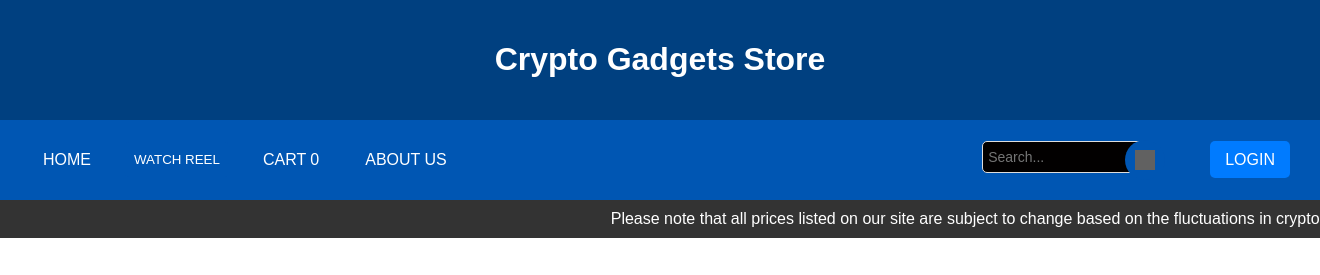
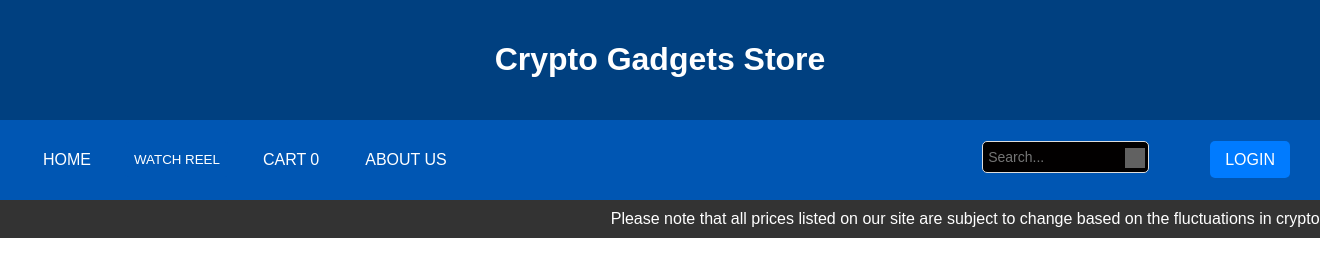
Before and after one commit to Zohaibmaher/Crypto-Elec-Gadgets-Store, a PHP site: page / in a window 1320 px wide. Shown: the top 275 px of the page. Run offline with PHP 8.4, Linux system fonts and the light colour scheme; grey boxes are pictures that could not be loaded.

Commit message:
Update styles.css

```diff
--- a/styles.css
+++ b/styles.css
@@ -87,28 +87,6 @@ nav ul.right {
     cursor: pointer;
 }
 
-.search-icon {
-    width: 20px;
-    height: 20px;
-    filter: invert(100%); /* Ensure the icon is white */
-}
-/* Round Search Icon Container */
-.search-icon-container {
-    position: absolute;
-    right: 10px;
-    top: 50%;
-    transform: translateY(-50%);
-    cursor: pointer;
-    background-color: #0056b3; /* Blue background for the search button */
-    border-radius: 50%; /* Makes the container round */
-    width: 40px; /* Adjust width and height to make a perfect circle */
-    height: 40px;
-    display: flex;
-    align-items: center;
-    justify-content: center;
-}
-
-/* Search Icon */
 .search-icon {
     width: 20px;
     height: 20px;
```
